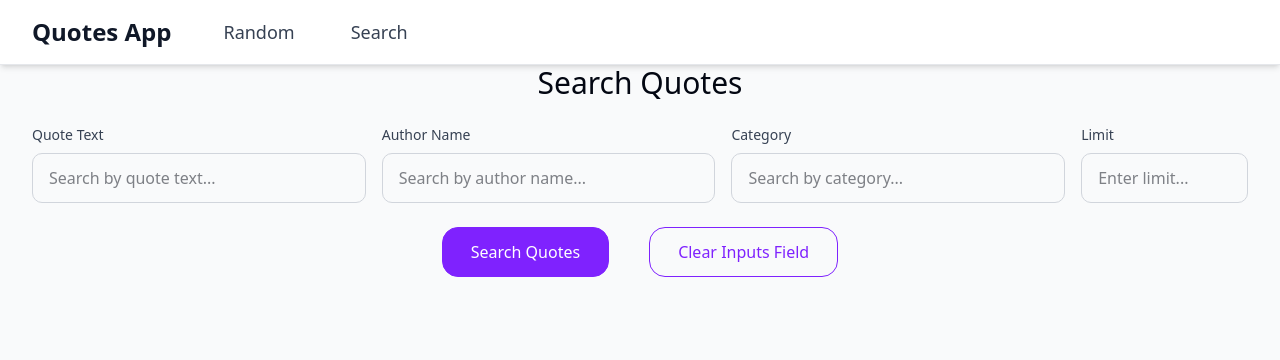
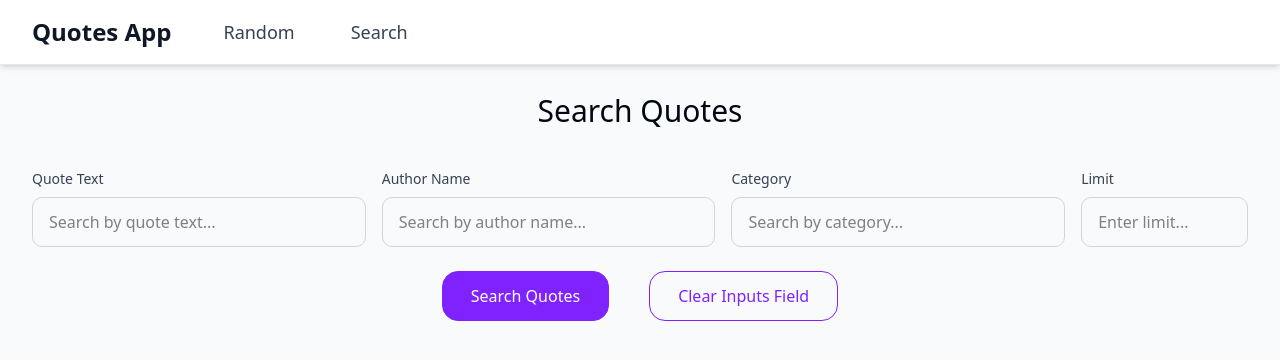
Before and after one commit to admitruk237/Quotes-app, a Next.js app: page /search in a window 1280 px wide. Shown: the top 360 px of the page. Built offline with nearby package versions, Linux system fonts and the light colour scheme.

Commit message:
fix ui bugs

```diff
--- a/src/app/layout.tsx
+++ b/src/app/layout.tsx
@@ -29,7 +29,7 @@ export default function RootLayout({
         className={`${geistSans.variable} ${geistMono.variable} antialiased min-h-screen bg-gray-50`}
       >
         <Header />
-        <main className="@container max-w-7xl mx-auto px-4 sm:px-6 lg:px-8">
+        <main className="@container max-w-7xl py-7 mx-auto px-4 sm:px-6 lg:px-8">
           {children}
         </main>
       </body>
--- a/src/app/page.tsx
+++ b/src/app/page.tsx
@@ -14,7 +14,7 @@ export default function Home() {
   const fetchQuotes = async () => {
     try {
       setIsLoading(true);
-      const response = await fetch(`${API_ENDPOINTS.ALL_QUOTES}?limit=10`);
+      const response = await fetch(`${API_ENDPOINTS.RANDOM_QUOTES}?limit=10`);
       const data = await response.json();
 
       setQuotes(data);
--- a/src/components/Title.tsx
+++ b/src/components/Title.tsx
@@ -7,7 +7,7 @@ type TitlePropsType = {
 function Title({ text }: TitlePropsType) {
   return (
     <div>
-      <h1 className="text-center text-3xl mb-6">{text}</h1>
+      <h1 className="text-center text-3xl mb-6 sm:mb-10">{text}</h1>
     </div>
   );
 }
--- a/src/constants/api.ts
+++ b/src/constants/api.ts
@@ -1,4 +1,5 @@
 // src/constants/api.ts
 export const API_ENDPOINTS = {
   ALL_QUOTES: 'http://localhost:3000/quotes',
+  RANDOM_QUOTES: 'http://localhost:3000/quotes/random', // Add this line
 } as const;
```
